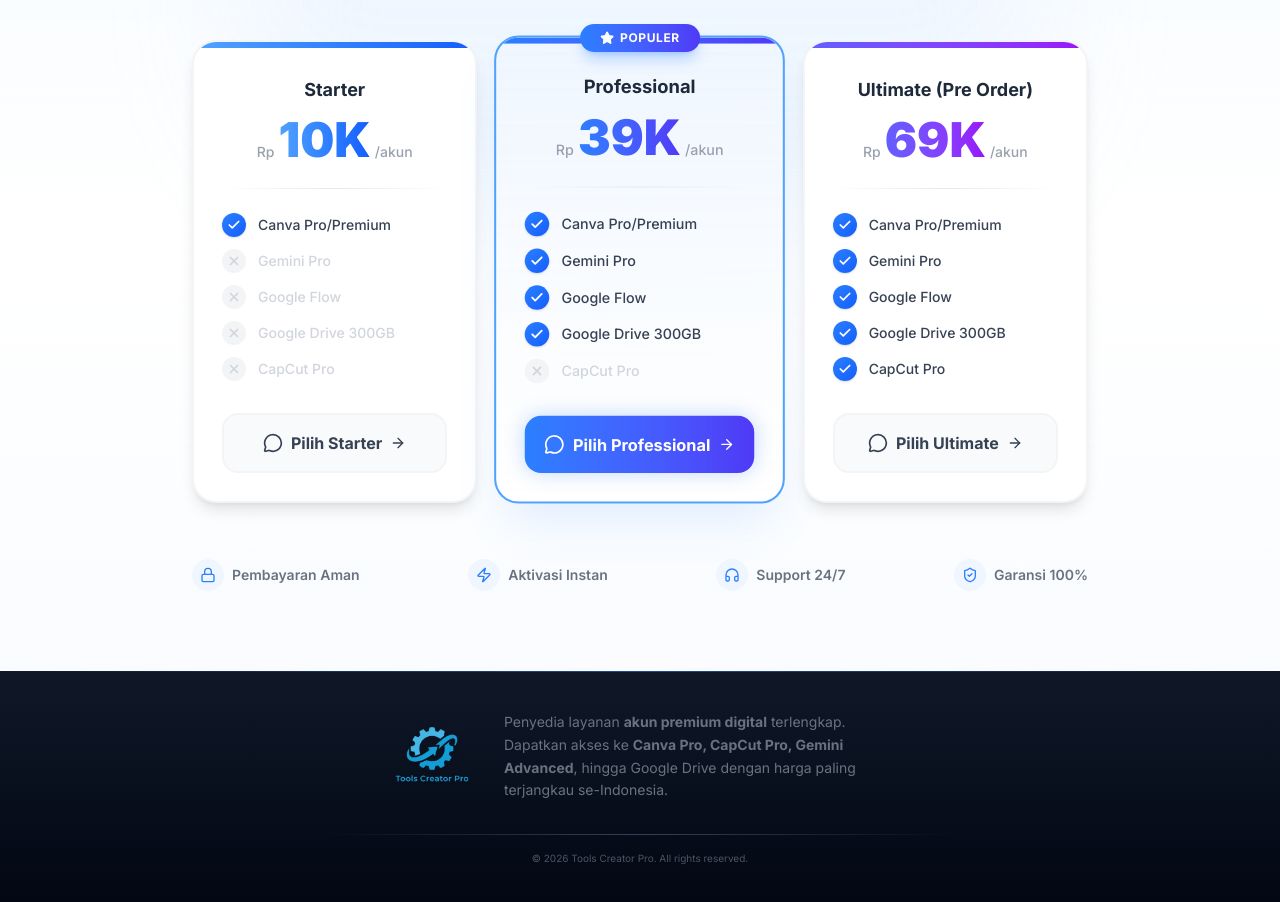
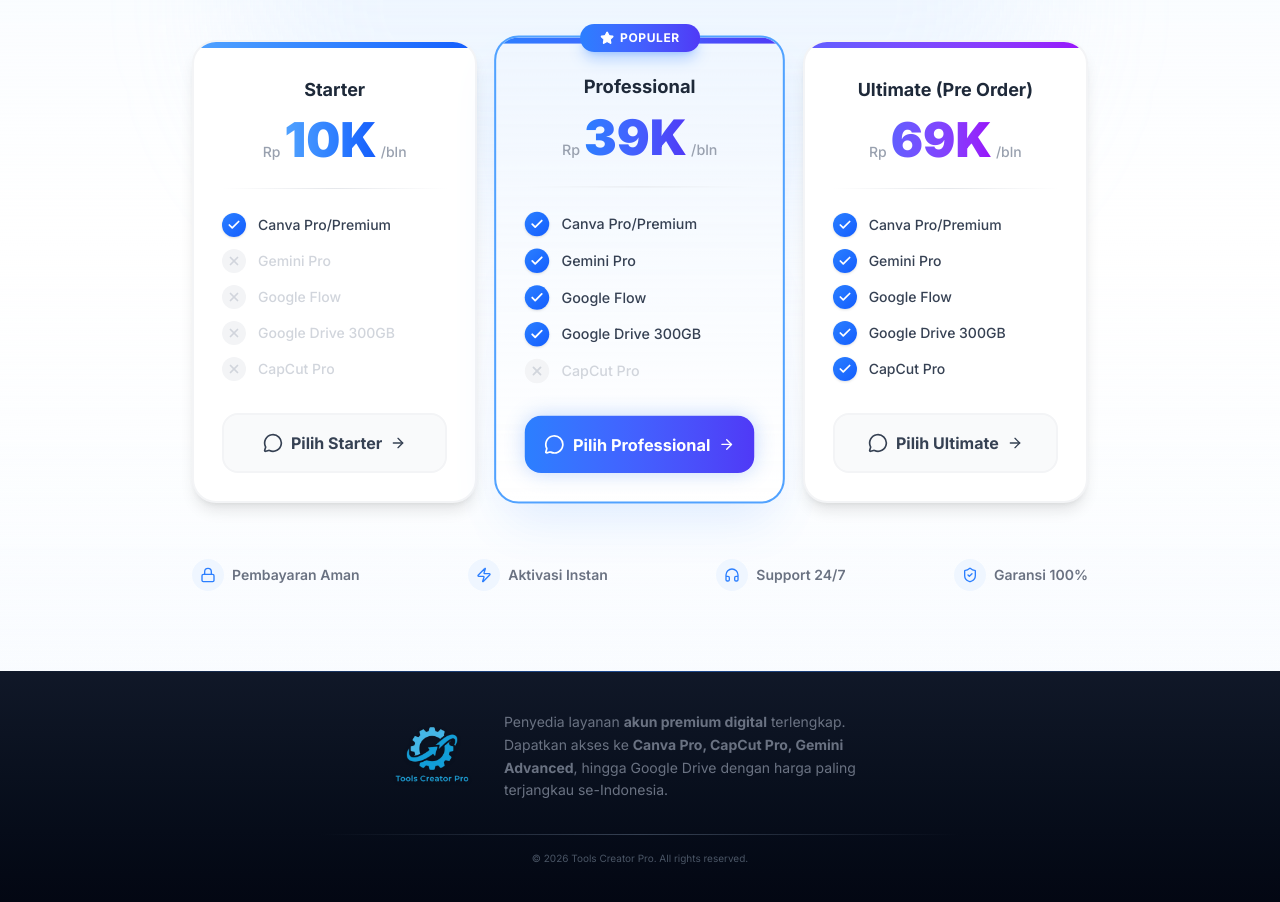
Before and after one commit to logicnodee/tools-creator-pro, a React (Vite) app: page / in a window 1280 px wide. Shown: the part 1960-2862 px from the top of the page. Built offline with nearby package versions, Linux system fonts and the light colour scheme.

Commit message:
Change period from /akun to /bln

```diff
--- a/src/components/PricingSection.jsx
+++ b/src/components/PricingSection.jsx
@@ -6,7 +6,7 @@
         name: 'Starter',
         price: '10K',
         originalPrice: '',
-        period: '/akun',
+        period: '/bln',
         color: 'from-blue-400 to-blue-600',
         shadow: 'shadow-blue-500/20',
         popular: false,
@@ -24,7 +24,7 @@
         name: 'Professional',
         price: '39K',
         originalPrice: '',
-        period: '/akun',
+        period: '/bln',
         color: 'from-blue-500 to-indigo-600',
         shadow: 'shadow-blue-600/30',
         popular: true,
@@ -42,7 +42,7 @@
         name: 'Ultimate (Pre Order)',
         price: '69K',
         originalPrice: '',
-        period: '/akun',
+        period: '/bln',
         color: 'from-indigo-500 to-purple-600',
         shadow: 'shadow-indigo-500/30',
         popular: false,
```
